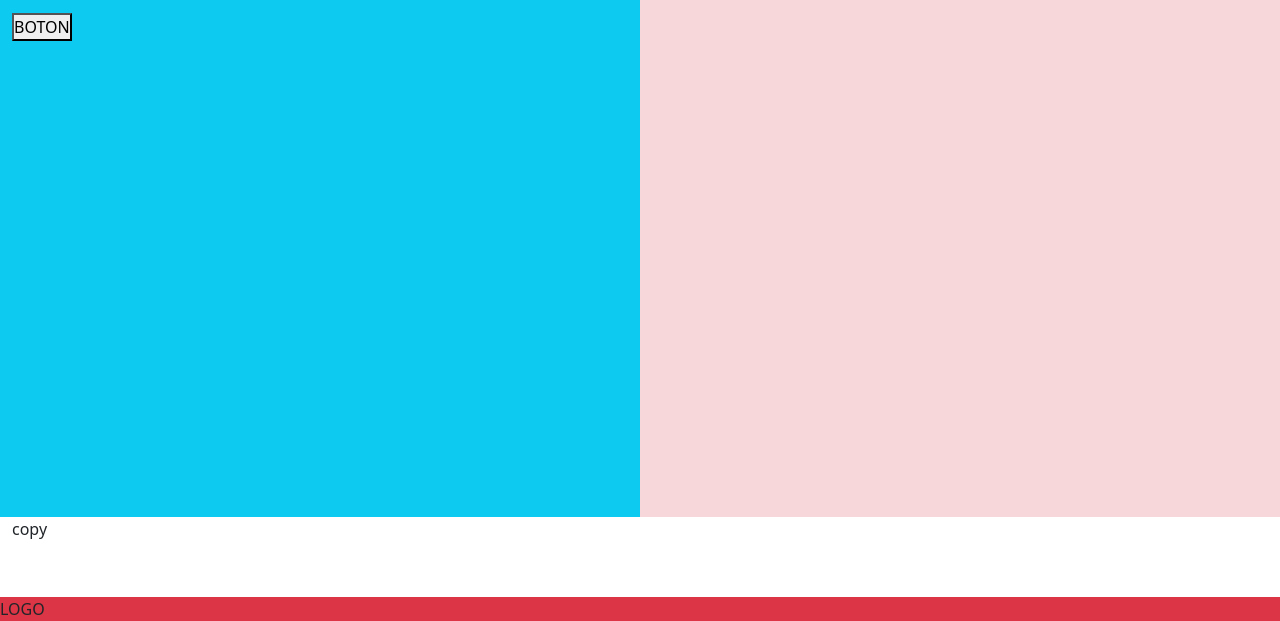
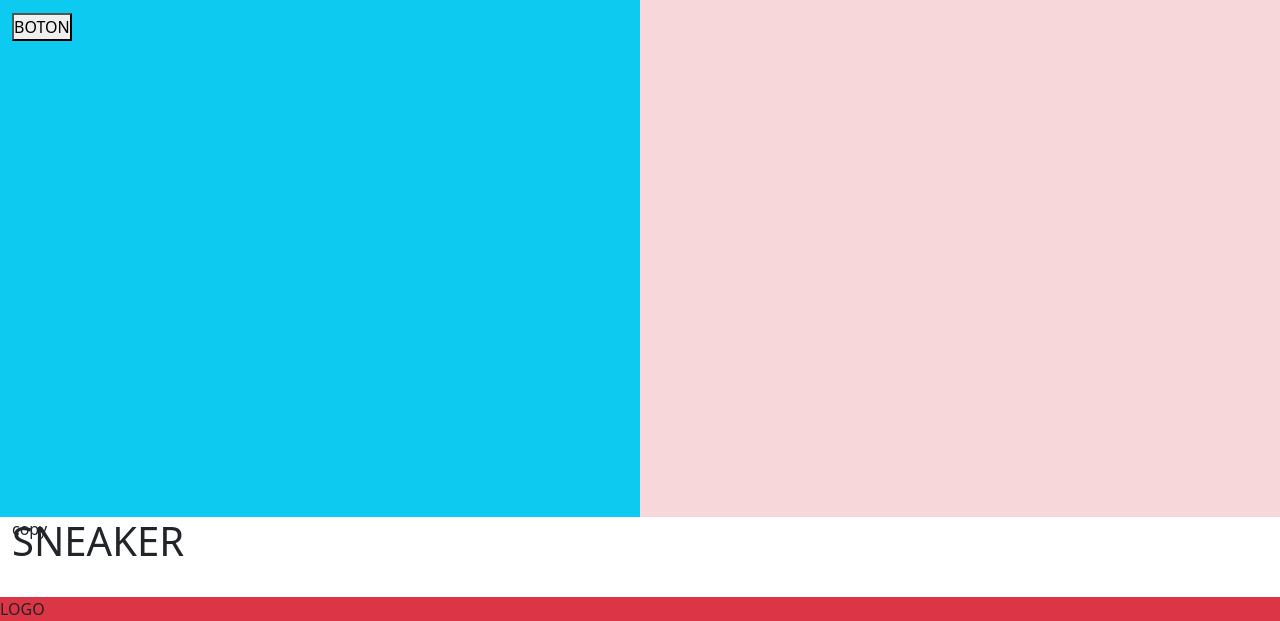
Before and after one commit to lucaslj10/Proyecto, a plain HTML site: page index.html in a window 1280 px wide. Shown: the part 203-824 px from the top of the page. Drawn offline with nearby package versions, Linux system fonts and the light colour scheme.

Commit message:
modif.main

```diff
--- a/index.html
+++ b/index.html
@@ -39,7 +39,7 @@
             </aside>
 
         </div>
-
+       <h1>SNEAKER</h1>
     </main>
     <footer class="container-fluid h-20">
         <div class="row">
```
